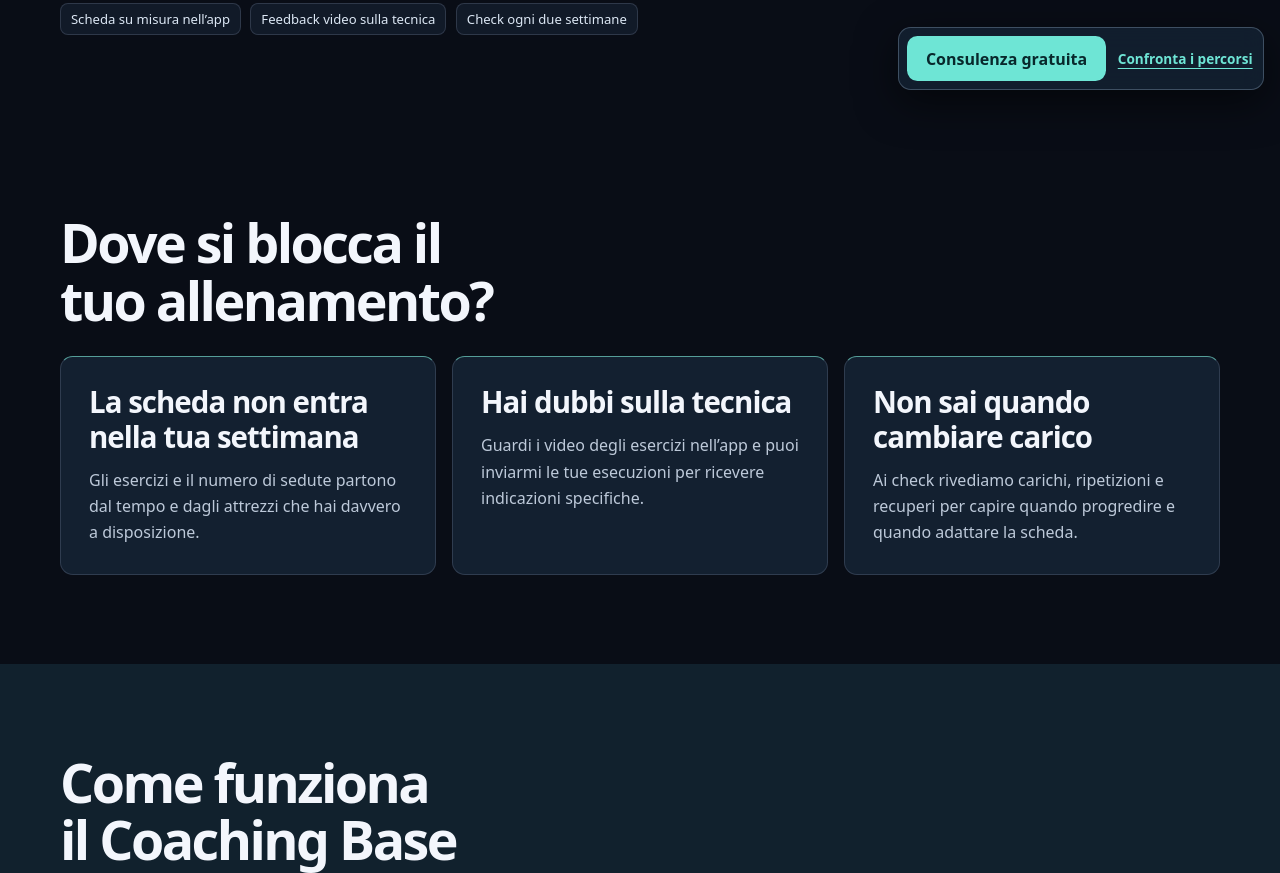
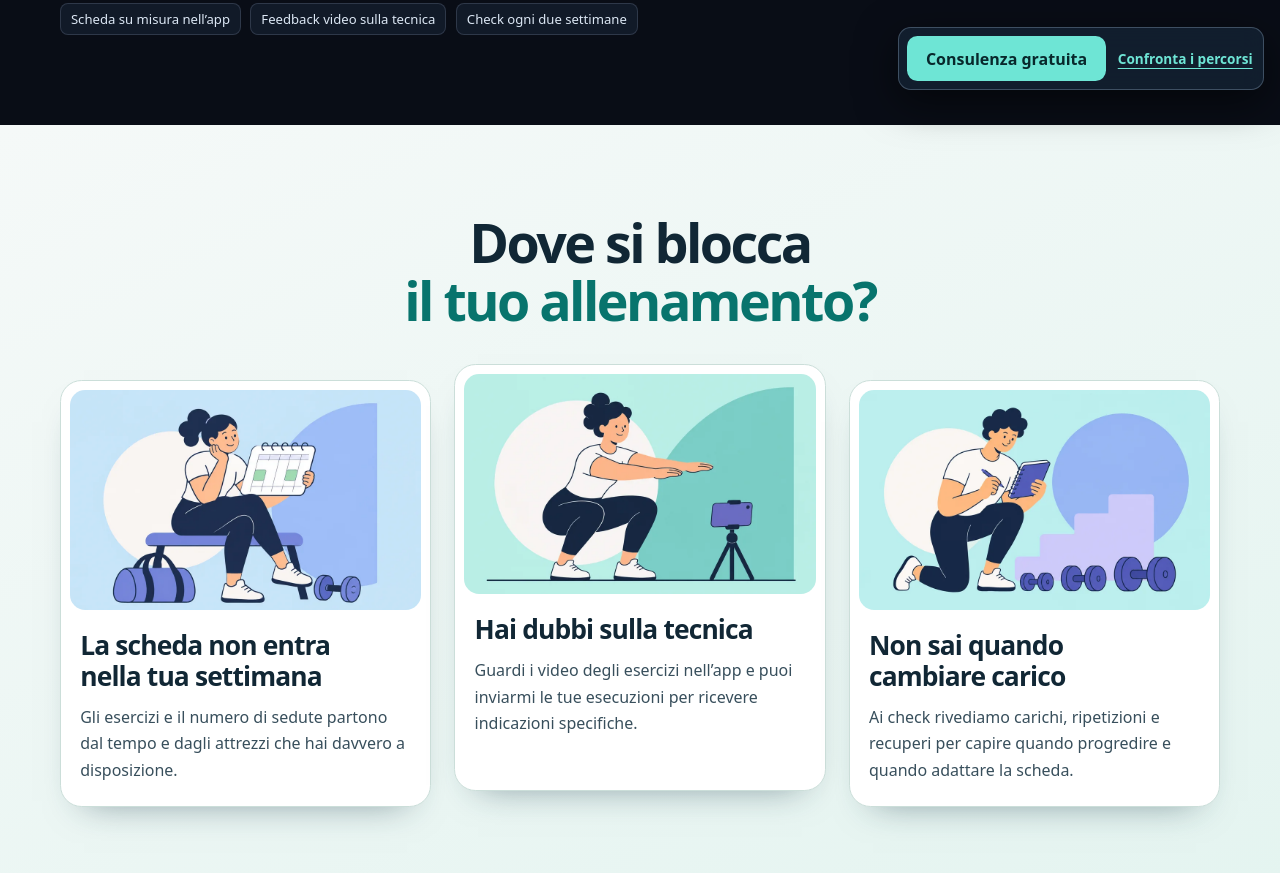
Before and after one commit to sofiagiuliani01-creator/Sofiagiuliani01.github.io, a plain HTML site: page coaching-base.html in a window 1280 px wide. Shown: the part 697-1570 px from the top of the page. Drawn offline with Linux system fonts and the light colour scheme.

Commit message:
Illustra le tre difficolta del Coaching Base nello stile LS

```diff
--- a/coaching-base.css
+++ b/coaching-base.css
@@ -52,8 +52,39 @@
 .base-points li {border: 1px solid var(--base-line); background: #111a28; color: #dce7f4; border-radius: .5rem; padding: .38rem .62rem; font-size: .82rem}
 .base-hero-visual {isolation: isolate; overflow: hidden; display: grid; place-items: center; aspect-ratio: 1.06; border-radius: clamp(1.15rem,3vw,2.2rem); border: 1px solid #d8f6ee; background: radial-gradient(ellipse at 24% 18%,#eefaf6 3%,#a7dfd4 100%)}
 .base-hero-visual img {width: min(88%,500px); height: 88%; object-fit: contain; transform: translateY(var(--base-art-offset,0px))}
-.base-trio {display: grid; grid-template-columns: repeat(3,minmax(0,1fr)); gap: 1rem; margin-top: 1.7rem}
-.base-trio article {padding: clamp(1.15rem,2.5vw,1.75rem); border: 1px solid var(--base-line); border-top-color: #559e98; border-radius: .8rem; background: #132030}
+.base-obstacles {
+  --base-ink: #112735;
+  --base-muted: #384f5c;
+  --base-mint: #08746d;
+  background: linear-gradient(155deg,#f5f9f8,#e4f4f0);
+}
+.base-obstacles h2 {
+  margin-inline: auto;
+  max-width: 22ch;
+  text-align: center;
+}
+.base-obstacles h2 em {display: block; color: var(--base-mint); font-style: normal}
+.base-trio {
+  display: grid;
+  grid-template-columns: repeat(3,minmax(0,1fr));
+  gap: clamp(.8rem,2.3vw,1.45rem);
+  margin-top: clamp(1.65rem,4vw,3.75rem);
+}
+.base-trio article {
+  --base-card-y: 0px;
+  padding: .55rem;
+  border: 1px solid #cbded9;
+  border-radius: 1.35rem;
+  background: #fff;
+  box-shadow: 0 18px 35px -24px #1738478c;
+  translate: 0 var(--base-card-y);
+}
+.base-trio article img {display: block; width: 100%; height: auto; aspect-ratio: 8 / 5; object-fit: cover; border-radius: .95rem}
+.base-trio article > div {padding: clamp(.8rem,2vw,1.25rem) .65rem .9rem}
+.base-trio h3 {font-size: clamp(1.2rem,2.15vw,1.65rem)}
+@media (min-width: 731px) {
+  .base-trio article:nth-child(2) {--base-card-y: -16px}
+}
 .base-trio p,.base-step p,.base-offers p {margin-top: .8rem}
 .base-method {background: #11212d}
 .base-journey {margin-top: 1.75rem}
@@ -111,6 +142,16 @@
 @media (prefers-reduced-motion: no-preference) {
   .base-motion [data-base-reveal] {transition: opacity .65s ease,translate .75s cubic-bezier(.2,.7,.25,1)}
   .base-motion [data-base-reveal]:not(.is-visible) {opacity: .48; translate: 0 17px}
+  .base-motion .base-trio article {
+    transition: opacity .65s ease, translate .8s cubic-bezier(.24,.75,.28,1), rotate .8s cubic-bezier(.24,.75,.28,1);
+  }
+  .base-motion .base-trio article:not(.is-visible) {opacity: .25; translate: 0 calc(var(--base-card-y) + 30px)}
+  @media (min-width: 731px) {
+    .base-motion .base-trio article:first-child {transition-delay: .12s}
+    .base-motion .base-trio article:last-child {transition-delay: .22s}
+    .base-motion .base-trio article:first-child:not(.is-visible) {rotate: -3deg}
+    .base-motion .base-trio article:last-child:not(.is-visible) {rotate: 3deg}
+  }
   .base-step.is-switching,.base-app-preview img.is-switching {animation: base-enter .5s cubic-bezier(.2,.75,.25,1) both}
   .base-step.is-switching .base-board > * {animation: base-enter .62s .1s cubic-bezier(.2,.75,.25,1) both}
   @keyframes base-enter {from {opacity: .35; translate: 0 9px}}
--- a/coaching-base.html
+++ b/coaching-base.html
@@ -46,12 +46,23 @@
     </div>
   </section>
 
-  <section class="base-section base-wrap" aria-labelledby="base-difficolta" data-base-reveal>
-    <h2 id="base-difficolta">Dove si blocca il tuo allenamento?</h2>
-    <div class="base-trio">
-      <article><h3>La scheda non entra nella tua settimana</h3><p>Gli esercizi e il numero di sedute partono dal tempo e dagli attrezzi che hai davvero a disposizione.</p></article>
-      <article><h3>Hai dubbi sulla tecnica</h3><p>Guardi i video degli esercizi nell’app e puoi inviarmi le tue esecuzioni per ricevere indicazioni specifiche.</p></article>
-      <article><h3>Non sai quando cambiare carico</h3><p>Ai check rivediamo carichi, ripetizioni e recuperi per capire quando progredire e quando adattare la scheda.</p></article>
+  <section class="base-section base-obstacles" aria-labelledby="base-difficolta">
+    <div class="base-wrap">
+      <h2 id="base-difficolta">Dove si blocca <em>il tuo allenamento?</em></h2>
+      <div class="base-trio">
+        <article data-base-reveal>
+          <img src="coaching-base-routine.webp" alt="" width="960" height="640" loading="lazy" decoding="async">
+          <div><h3>La scheda non entra nella tua settimana</h3><p>Gli esercizi e il numero di sedute partono dal tempo e dagli attrezzi che hai davvero a disposizione.</p></div>
+        </article>
+        <article data-base-reveal>
+          <img src="coaching-base-tecnica.webp" alt="" width="960" height="640" loading="lazy" decoding="async">
+          <div><h3>Hai dubbi sulla tecnica</h3><p>Guardi i video degli esercizi nell’app e puoi inviarmi le tue esecuzioni per ricevere indicazioni specifiche.</p></div>
+        </article>
+        <article data-base-reveal>
+          <img src="coaching-base-progressione.webp" alt="" width="960" height="640" loading="lazy" decoding="async">
+          <div><h3>Non sai quando cambiare carico</h3><p>Ai check rivediamo carichi, ripetizioni e recuperi per capire quando progredire e quando adattare la scheda.</p></div>
+        </article>
+      </div>
     </div>
   </section>
 
```
Also changed, not shown: coaching-base-progressione.webp (added), coaching-base-routine.webp (added), coaching-base-tecnica.webp (added).
